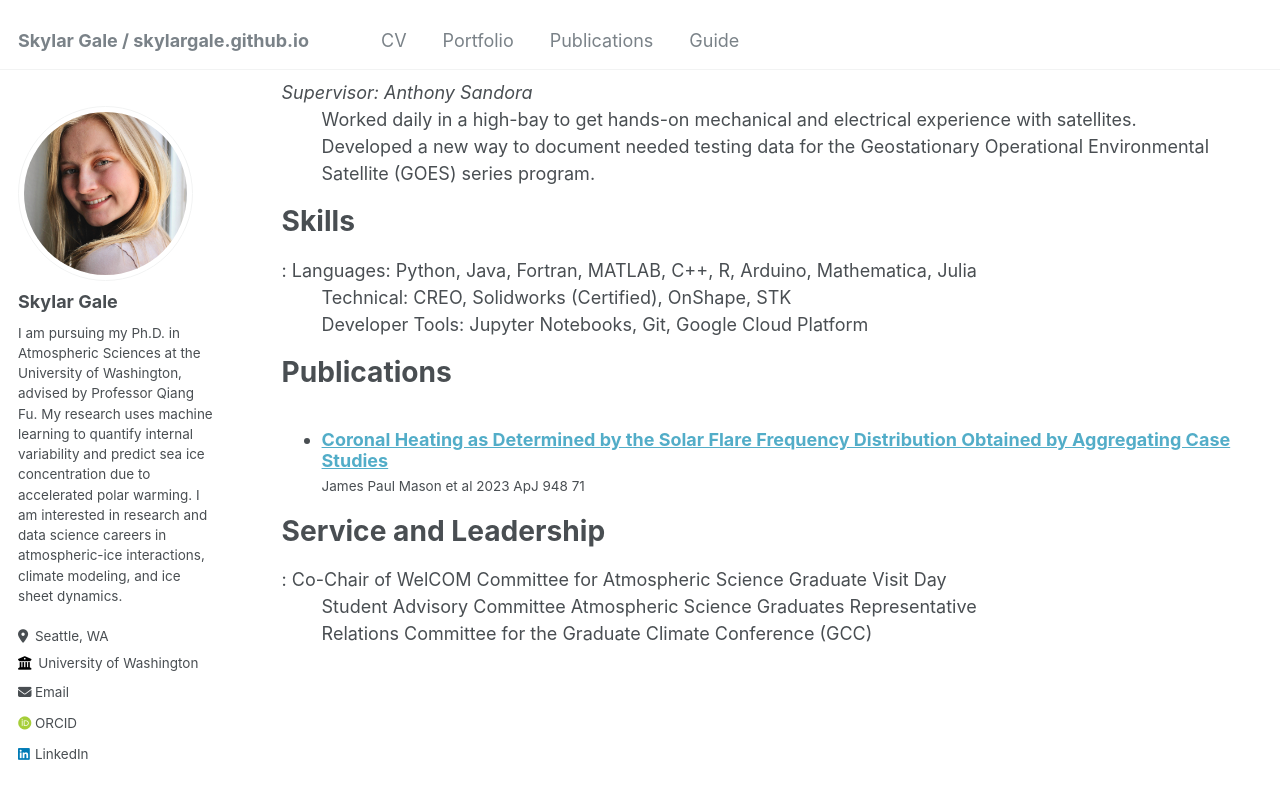
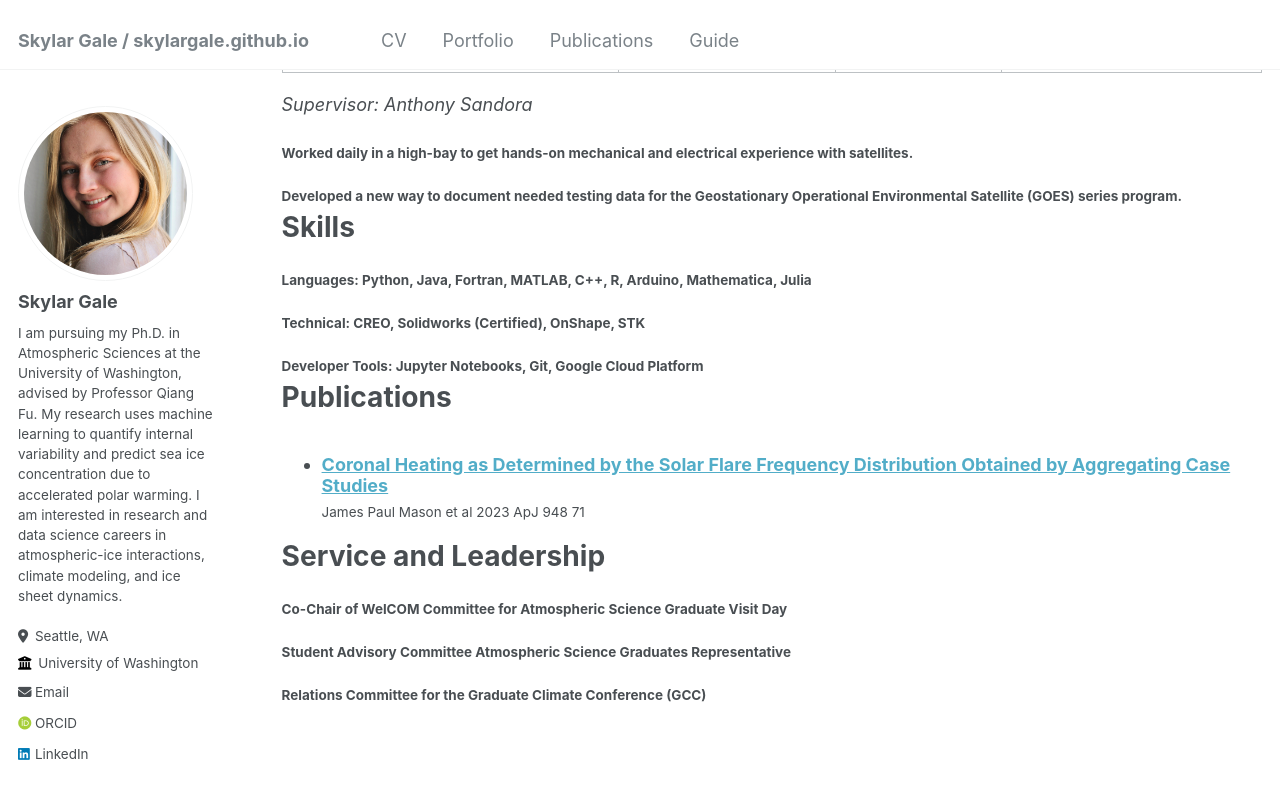
Before and after one commit to skylargale/skylargale.github.io, a Jekyll site: the page built from _pages/cv.md, in a window 1280 px wide and 900 px high, scrolled down 2073 px. Shown: the top 799 px of the window. Built offline with Jekyll 4.4.1, drawn with Linux system fonts in a browser that asks for light colours; some web fonts are replaced.

Commit message:
Update cv.md

```diff
--- a/_pages/cv.md
+++ b/_pages/cv.md
@@ -22,70 +22,70 @@ Atmospheric Sciences Ph.D. Student, University of Washington, Seattle, WA
 Sep 2023 - Present
 
 _Advisor: Professor Qiang Fu_
-:   Using convolutional neural networks (CNNs) to partition the seasonal contribution of the inherent variability of the climate system to the accelerated rate of warming seen in the Arctic over the past several decades (known as Arctic Amplification) to locate biases between climate models and observations.
-:   Will investigate future projections of sea ice concentrations constrained by internal variability.
+#### Using convolutional neural networks (CNNs) to partition the seasonal contribution of the inherent variability of the climate system to the accelerated rate of warming seen in the Arctic over the past several decades (known as Arctic Amplification) to locate biases between climate models and observations.
+#### Will investigate future projections of sea ice concentrations constrained by internal variability.
 
 Glacial Isostacy Physics Research Assistant | Universtiy of Colorado Boulder | Boulder, CO | Jul 2022 – May 2023
 
 _Advisors: Professor Shijie Zhong, Professor Micheal Ritzwoller_
-:   Evaluated mantle viscosity misfits between ice model outputs based on ice load distributions.
-:   Conducted in-depth comparison of ICE6-G and ANU ice history models based on near-field and far-field viscosity and relative sea level misfits.
+####   Evaluated mantle viscosity misfits between ice model outputs based on ice load distributions.
+####   Conducted in-depth comparison of ICE6-G and ANU ice history models based on near-field and far-field viscosity and relative sea level misfits.
 
 Glaciology and Hydrology Research Student | School for International Training | Reykjavík, Iceland | Jun – Jul 2022
 
 _Advisor: Professor Sonya Ahamed_
-:   Spent six weeks traveling around Iceland, learning about renewable energy, economics, and technology.
-:   Researched the glaciology of the Vatnajökull ice cap in Iceland and how climate change will affect the local watershed.
+####   Spent six weeks traveling around Iceland, learning about renewable energy, economics, and technology.
+####   Researched the glaciology of the Vatnajökull ice cap in Iceland and how climate change will affect the local watershed.
 
 Biocomputing Research Assistant | University of Colorado Boulder| Boulder, CO | Aug 2021 - May 2022
 
 _Advisor: Professor Orit Peleg_
-:   Developed multiple specific functions in MATLAB to analyze bee swarm characteristics to understand bee self-assembly and mechanics.
-:   Analyzed and interpreted trends of bee swarms to validate previous data and conclude new findings about self-assembly methods.
+####   Developed multiple specific functions in MATLAB to analyze bee swarm characteristics to understand bee self-assembly and mechanics.
+####   Analyzed and interpreted trends of bee swarms to validate previous data and conclude new findings about self-assembly methods.
 
 Planetary Science Instrumentation Research Science Intern | Lockheed Martin | Palo Alto, CA | May 2021 - Aug 2021
 
 _Advisor: Maté Adámkovics, Ph.D._
-:   Wrote Python code for data manipulation of GeoCARB satellite science instrument to be used at NASA.
-:   Developed solutions and implementation plan to improve the engineering drawing release process as part of the Intern Case Study Program.
+####   Wrote Python code for data manipulation of GeoCARB satellite science instrument to be used at NASA.
+####   Developed solutions and implementation plan to improve the engineering drawing release process as part of the Intern Case Study Program.
 
 Astrophysics Mission Research Assistant | Lockheed Martin | Boulder, CO | Aug 2020 - Feb 2021
 
 _Advisor: Professor John Bally_
-:   Designed an orbit for NASA science mission proposal surveying Paschen-alpha emission in the galactic plane over summer.
-:   Focused on assisting science cases at CU Boulder for NASA proposal.
+####   Designed an orbit for NASA science mission proposal surveying Paschen-alpha emission in the galactic plane over summer.
+####   Focused on assisting science cases at CU Boulder for NASA proposal.
 
 Student Technical Writer | National Snow and Ice Data Center (NSIDC) | Boulder, CO | Aug 2020 - Jan 2021
 
 _Supervisor: Candida Dewes_
-:   Migrated metadata documents from HTML to PDF for a more effortless user experience.
-:   Directed RAMP satellite web page migration project.
-:   Led and notated weekly department meetings.
+####   Migrated metadata documents from HTML to PDF for a more effortless user experience.
+####   Directed RAMP satellite web page migration project.
+####   Led and notated weekly department meetings.
 
 Electrical Systems and Integration/Test Engineer Intern | Lockheed Martin | Littleton, CO | May 2020 - Jul 2020
 
 _Supervisor: Reinhold Huber_
-:   Updated two test procedures and edited 10+ test scripts for electrical satellite testing in various environments.
-:   Participated in onsite testing and electrical equipment checkouts.
-:   Validated scripts for 134 separate data flow and signal tests.
+####   Updated two test procedures and edited 10+ test scripts for electrical satellite testing in various environments.
+####   Participated in onsite testing and electrical equipment checkouts.
+####   Validated scripts for 134 separate data flow and signal tests.
 
 Atmospheric Science Research Assistant | National Oceanic and Atmospheric Administration (NOAA) | Boulder, CO | Aug 2019 - Dec 2019
 
 _Supervisor: Issac Vimont, Ph.D._
-:   Focused on electrical engineering aspects of collecting a continuous gas sample with updated technology.
-:   Worked with affiliated scientists to better understand the science behind the design and the intended goal of the AirCore gas sampling project.
+####   Focused on electrical engineering aspects of collecting a continuous gas sample with updated technology.
+####   Worked with affiliated scientists to better understand the science behind the design and the intended goal of the AirCore gas sampling project.
 
 Systems Engineering Intern | Lockheed Martin | Littleton, CO | Jun 2019 - Aug 2019
 
 _Supervisor: Anthony Sandora_
-:   Worked daily in a high-bay to get hands-on mechanical and electrical experience with satellites.
-:   Developed a new way to document needed testing data for the Geostationary Operational Environmental Satellite (GOES) series program.
+####   Worked daily in a high-bay to get hands-on mechanical and electrical experience with satellites.
+####   Developed a new way to document needed testing data for the Geostationary Operational Environmental Satellite (GOES) series program.
 
 Skills
 ======
-:   Languages: Python, Java, Fortran, MATLAB, C++, R, Arduino, Mathematica, Julia
-:   Technical: CREO, Solidworks (Certified), OnShape, STK
-:   Developer Tools: Jupyter Notebooks, Git, Google Cloud Platform
+####   Languages: Python, Java, Fortran, MATLAB, C++, R, Arduino, Mathematica, Julia
+####   Technical: CREO, Solidworks (Certified), OnShape, STK
+####   Developer Tools: Jupyter Notebooks, Git, Google Cloud Platform
 
 Publications
 ======
@@ -95,6 +95,6 @@ Publications
 
 Service and Leadership
 ======
-:   Co-Chair of WelCOM Committee for Atmospheric Science Graduate Visit Day
-:   Student Advisory Committee Atmospheric Science Graduates Representative
-:   Relations Committee for the Graduate Climate Conference (GCC)
+####   Co-Chair of WelCOM Committee for Atmospheric Science Graduate Visit Day
+####   Student Advisory Committee Atmospheric Science Graduates Representative
+####   Relations Committee for the Graduate Climate Conference (GCC)
```
